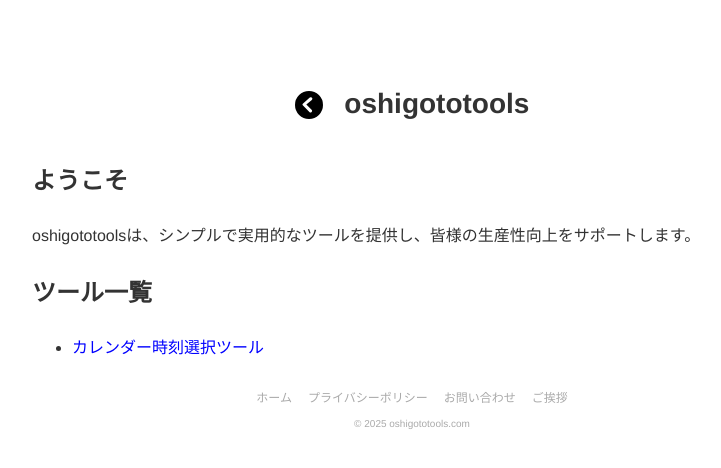
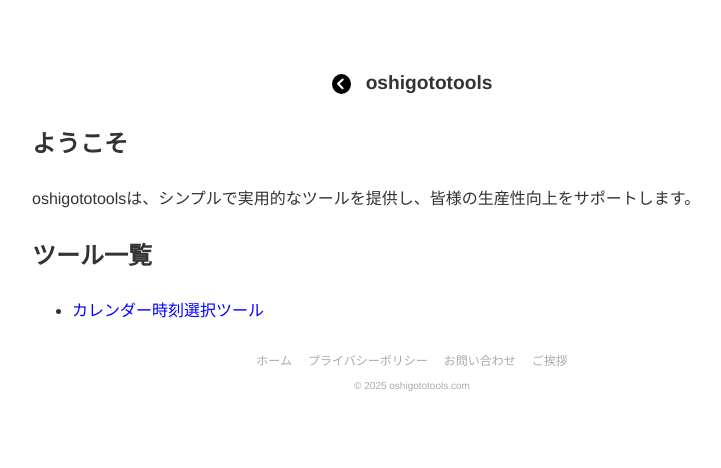
Before and after one commit to Tomoyuki123456789/oshigototools-site2, a Jekyll site: the page built from index.html, in a window 1280 px wide. Shown: the top 468 px of the page, without its empty margins (228-949 px from the left). Built offline with Jekyll 4.4.1, drawn with Linux system fonts in a browser that asks for light colours.

```diff
--- a/_includes/header.html
+++ b/_includes/header.html
@@ -1,5 +1,5 @@
-<header>
-  <h1 class="site-title">
+<header style="margin: 5px 0; padding: 5px 0; text-align: center;">
+  <h1 class="site-title" style="font-size: 1.2rem; margin: 0; line-height: 1.4;">
     <a href="/index.html" style="text-decoration: none; color: inherit;">
       <img src="/ifn0402.svg" alt="ホーム" style="vertical-align: middle; height: 1em; margin-right: 0.5em;">
       oshigototools
```
